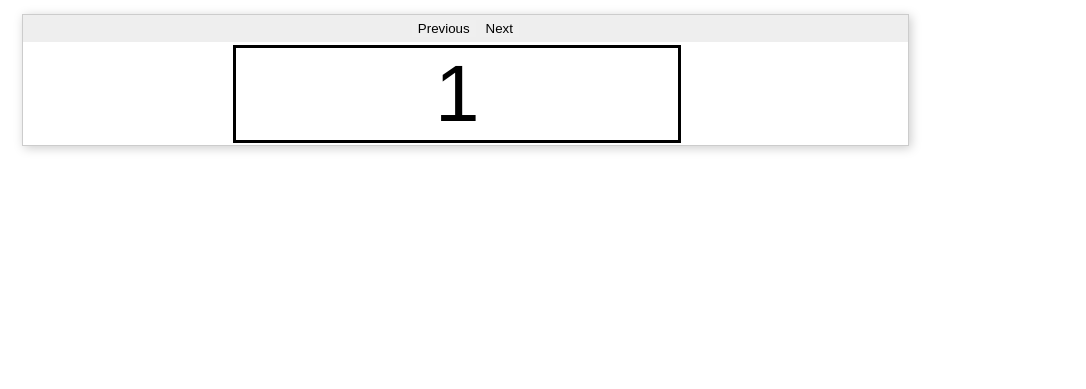
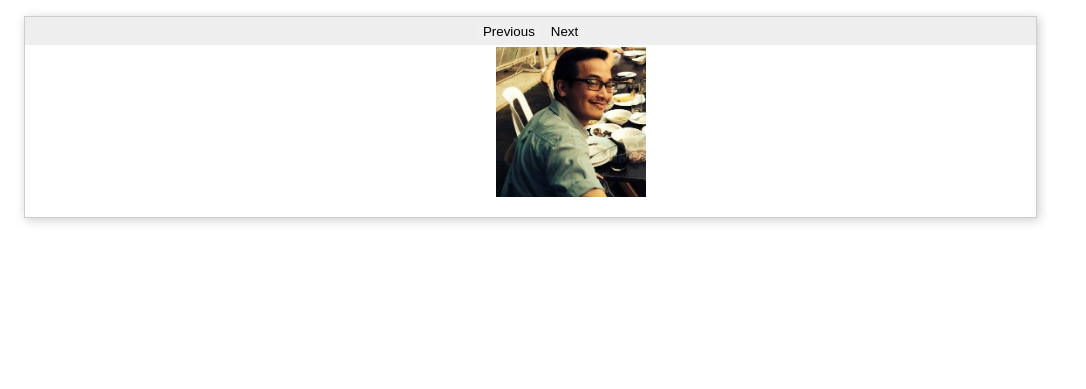
Before and after one commit to precto1285/test-vanilla-carousel, a plain HTML site: page index.html in a window 1280 px wide. Shown: the whole page, without its empty margins (0-1086 px from the left). Drawn offline with Linux system fonts and the light colour scheme.

Commit message:
added photos for test carousel

```diff
--- a/index.html
+++ b/index.html
@@ -25,10 +25,11 @@
     </div>
 
     <ol class="content">
-      <li class="current">1</li>
-      <li>2</li>
-      <li>3</li>
-      <li>4</li>
+      <li class="current"><img src="./images/Dino.jpg" alt="dino" width="150px" height="150px"></li>
+      <li><img src="./images/Chico.jpg" alt="chico" width="150px" height="150px"></li>
+      <li><img src="./images/Monjo.jpg" alt="monjo" width="150px" height="150px"></li>
+      <li><img src="./images/Paul.jpg" alt="paul" width="150px" height="150px"></li>
+      <li><img src="./images/Phil.jpg" alt="phil" width="150px" height="150px"></li>
     </ol>
   </div>
 
--- a/style.css
+++ b/style.css
@@ -1,31 +1,24 @@
 .carouselbox{
-  font-family:helvetica, sans-serif;
-  font-size: 14px;
-  width: 70%;
+  /* font-size: 14px; */
+  width: 80%;
   position: relative;
   margin: 1em;
   border: 1px solid #ccc;
   box-shadow: 2px 2px 10px #ccc;
-  overflow: hidden;
-}
-
-.content{
-  margin: 10em;
-  padding: 5em;
+  overflow:hidden;
 }
 
 .content li{
   font-size: 80px;
   margin: 0;
   padding: 0;
-  width: 50%;
-  border: solid;
+  width: 100%;
   list-style: none;
   text-align: center;
 }
 
 .active{
-  height: 130px;
+  height: 200px;
 }
 
 .active li{
```
Also changed, not shown: images/Chico.jpg (added), images/Dino.jpg (added), images/Monjo.jpg (added), images/Paul.jpg (added), images/Phil.jpg (added).
